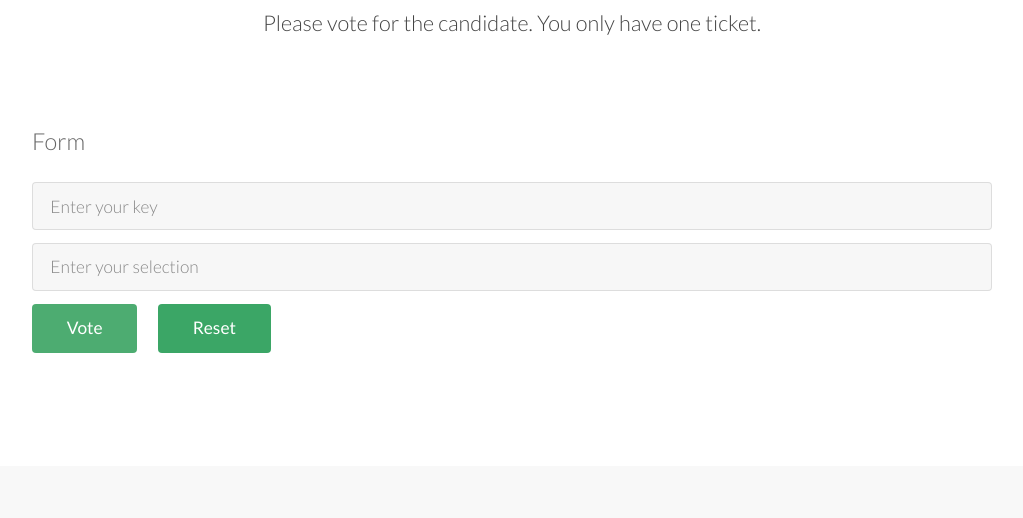
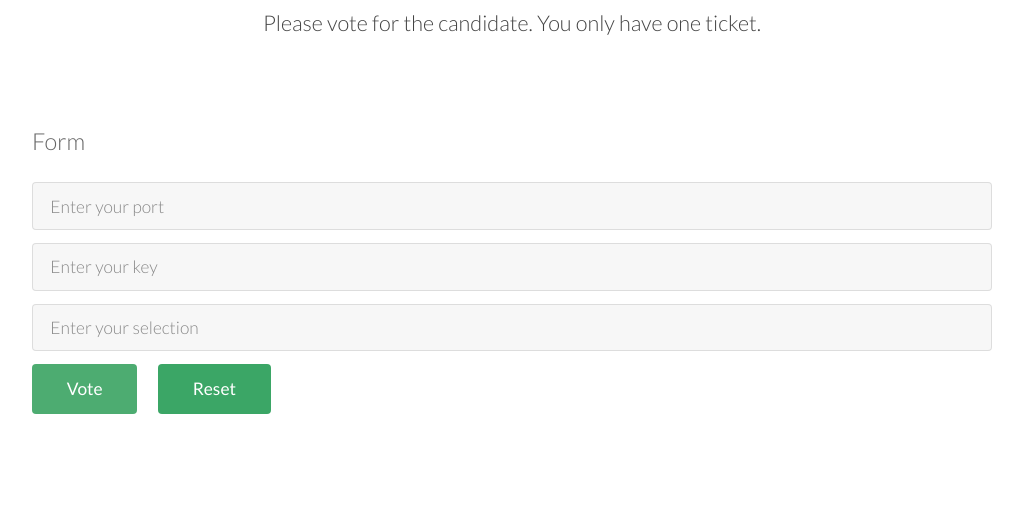
Before and after one commit to ECS-251-W2020/final-project-group-7, a Flask app: template Doatz-master-1/templates/attendvote.html in a window 1280 px wide. Shown: the part 334-852 px from the top of the page, without its empty margins (128-1151 px from the left). Before the commit the page ends 687 px from the top, so only its background shows below. Run offline with Flask 2, Linux system fonts and the light colour scheme; the template is opened without the code that fills it, so the values that code supplies are empty.

Commit message:
Add files via upload

```diff
--- a/Doatz-master-1/templates/attendvote.html
+++ b/Doatz-master-1/templates/attendvote.html
@@ -37,6 +37,9 @@
 							<form method="post" action="#">
 								<div class="row uniform 50%">
 									<div class="12u 12u$(xsmall)">
+										<input type="text" name="port" placeholder="Enter your port"/>
+									</div>
+									<div class="12u 12u$(xsmall)">
 										<input type="text" name="key" placeholder="Enter your key"/>
 									</div>
 									<div class="12u 12u$(xsmall)">
```
